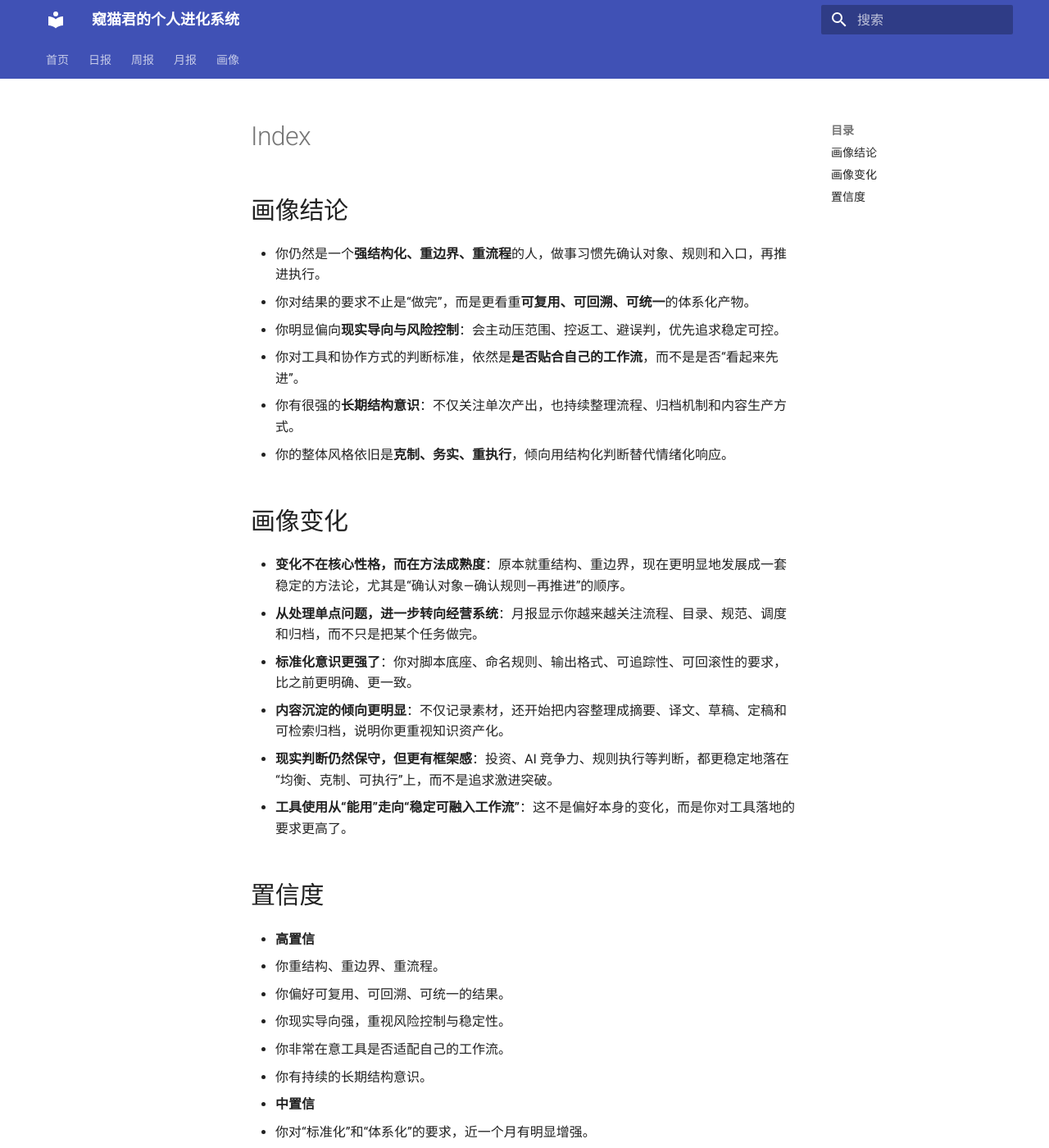
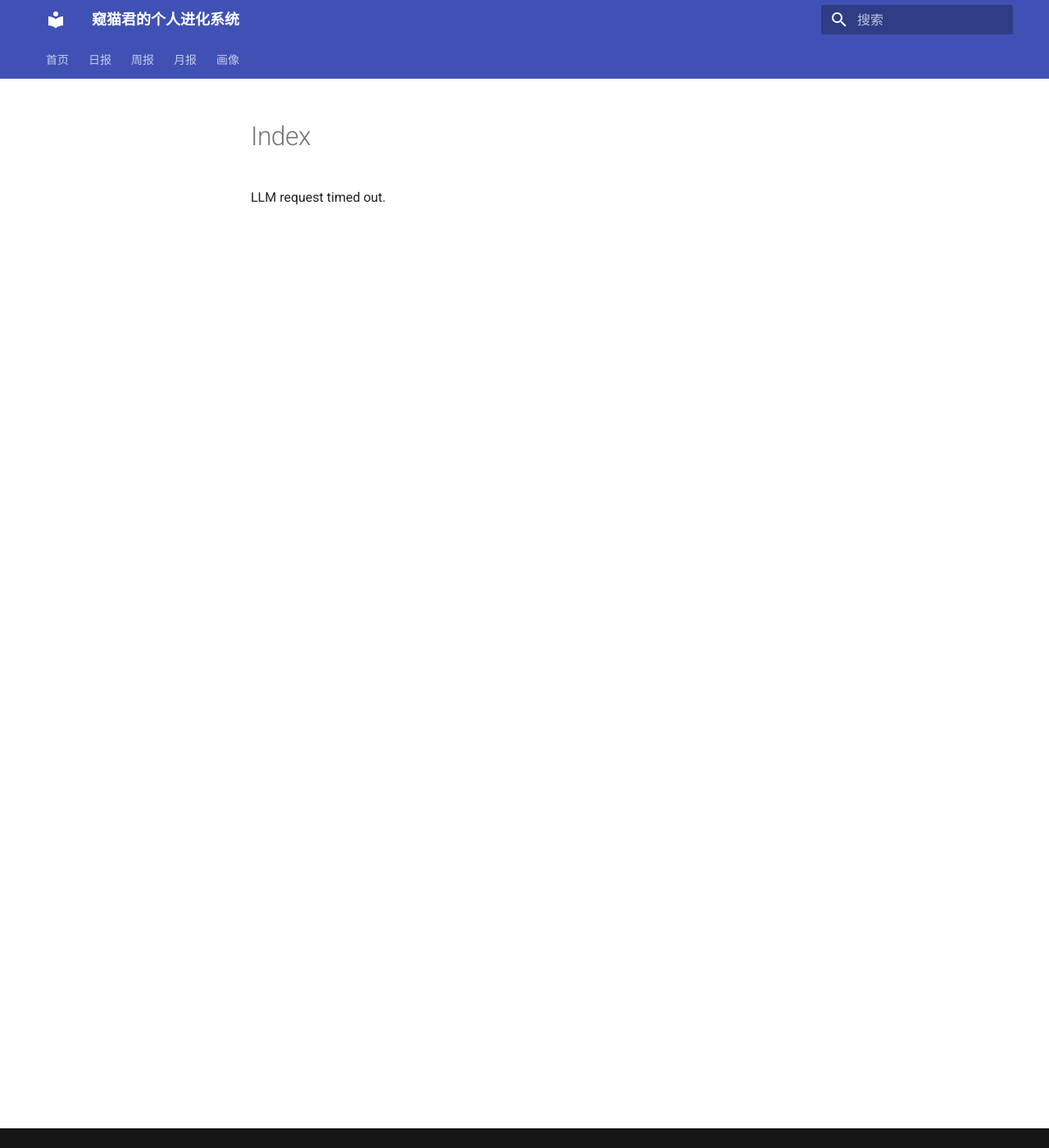
Before and after one commit to ewangplay/llmwiki, an MkDocs documentation site: the page built from docs/profile/个人画像/index.md, in a window 1280 px wide and 1400 px high. Shown: the whole window at 82% size. Built offline with MkDocs 1.6.1 and Material for MkDocs 9.7.7, drawn with Linux system fonts in a browser that asks for light colours; some of the changed text lies outside the part shown.

Commit message:
发布Wiki：2026-06-28

```diff
--- a/docs/profile/个人画像/index.md
+++ b/docs/profile/个人画像/index.md
@@ -1,34 +1 @@
-## 画像结论
-
-- 你仍然是一个**强结构化、重边界、重流程**的人，做事习惯先确认对象、规则和入口，再推进执行。
-- 你对结果的要求不止是“做完”，而是更看重**可复用、可回溯、可统一**的体系化产物。
-- 你明显偏向**现实导向与风险控制**：会主动压范围、控返工、避误判，优先追求稳定可控。
-- 你对工具和协作方式的判断标准，依然是**是否贴合自己的工作流**，而不是是否“看起来先进”。
-- 你有很强的**长期结构意识**：不仅关注单次产出，也持续整理流程、归档机制和内容生产方式。
-- 你的整体风格依旧是**克制、务实、重执行**，倾向用结构化判断替代情绪化响应。
-
-## 画像变化
-
-- **变化不在核心性格，而在方法成熟度**：原本就重结构、重边界，现在更明显地发展成一套稳定的方法论，尤其是“确认对象—确认规则—再推进”的顺序。
-- **从处理单点问题，进一步转向经营系统**：月报显示你越来越关注流程、目录、规范、调度和归档，而不只是把某个任务做完。
-- **标准化意识更强了**：你对脚本底座、命名规则、输出格式、可追踪性、可回滚性的要求，比之前更明确、更一致。
-- **内容沉淀的倾向更明显**：不仅记录素材，还开始把内容整理成摘要、译文、草稿、定稿和可检索归档，说明你更重视知识资产化。
-- **现实判断仍然保守，但更有框架感**：投资、AI 竞争力、规则执行等判断，都更稳定地落在“均衡、克制、可执行”上，而不是追求激进突破。
-- **工具使用从“能用”走向“稳定可融入工作流”**：这不是偏好本身的变化，而是你对工具落地的要求更高了。
-
-## 置信度
-
-- **高置信**
-  - 你重结构、重边界、重流程。
-  - 你偏好可复用、可回溯、可统一的结果。
-  - 你现实导向强，重视风险控制与稳定性。
-  - 你非常在意工具是否适配自己的工作流。
-  - 你有持续的长期结构意识。
-
-- **中置信**
-  - 你对“标准化”和“体系化”的要求，近一个月有明显增强。
-  - 你正在把内容整理能力进一步升级为“内容生产系统”的能力。
-  - 你在投资和现实判断上，更倾向均衡、克制、可执行的框架。
-
-- **低置信**
-  - 目前还不足以断言你在某些具体偏好上发生了本质转变；更像是已有特征的强化与显化。
+LLM request timed out.
```
Also changed, not shown: docs/index.md (+1 -1 lines), docs/monthly/2026-06.md (added, +103 -0 lines), docs/monthly/index.md (+1 -0 lines), docs/profile/个人画像.md (+1 -34 lines).
